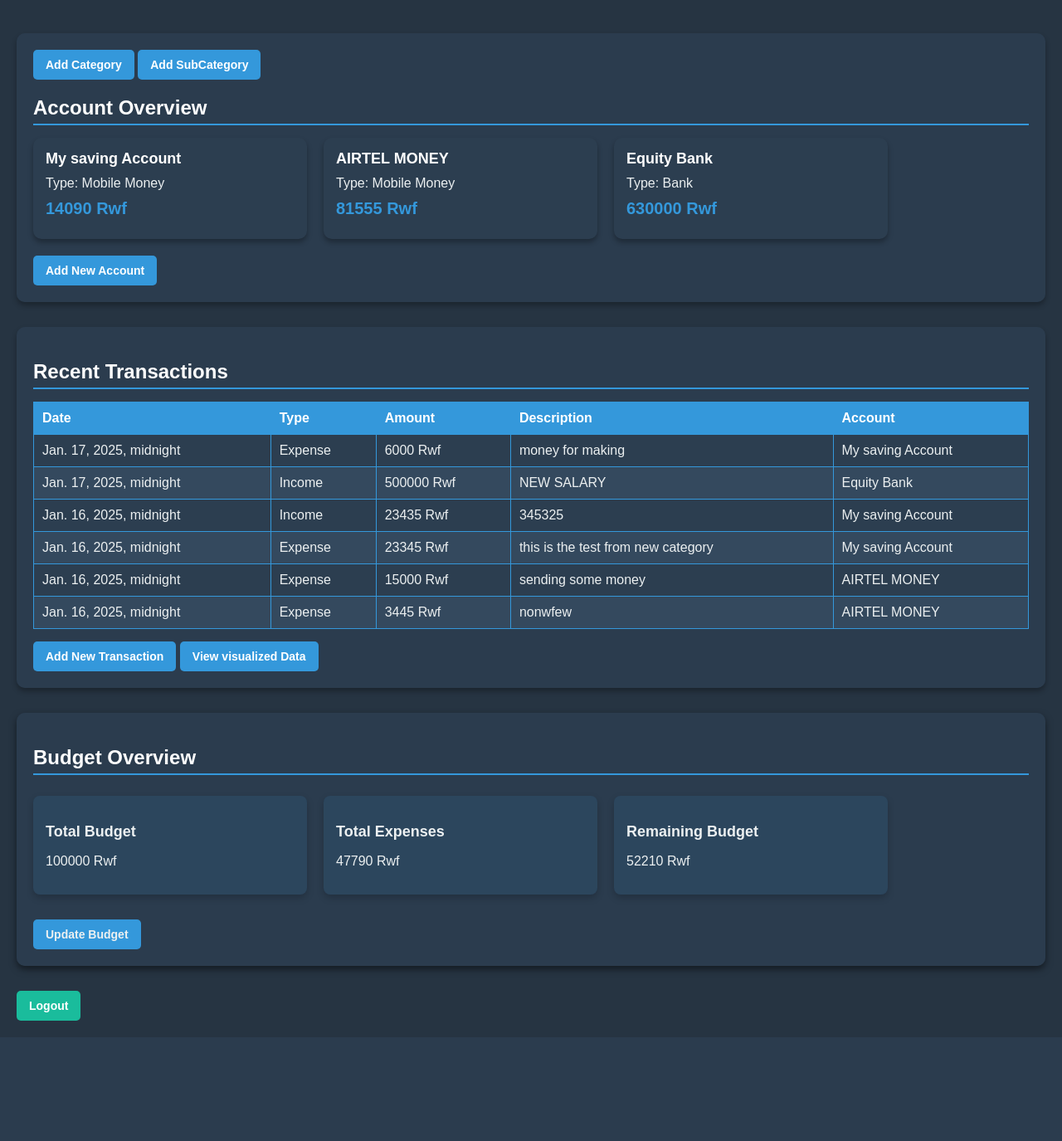
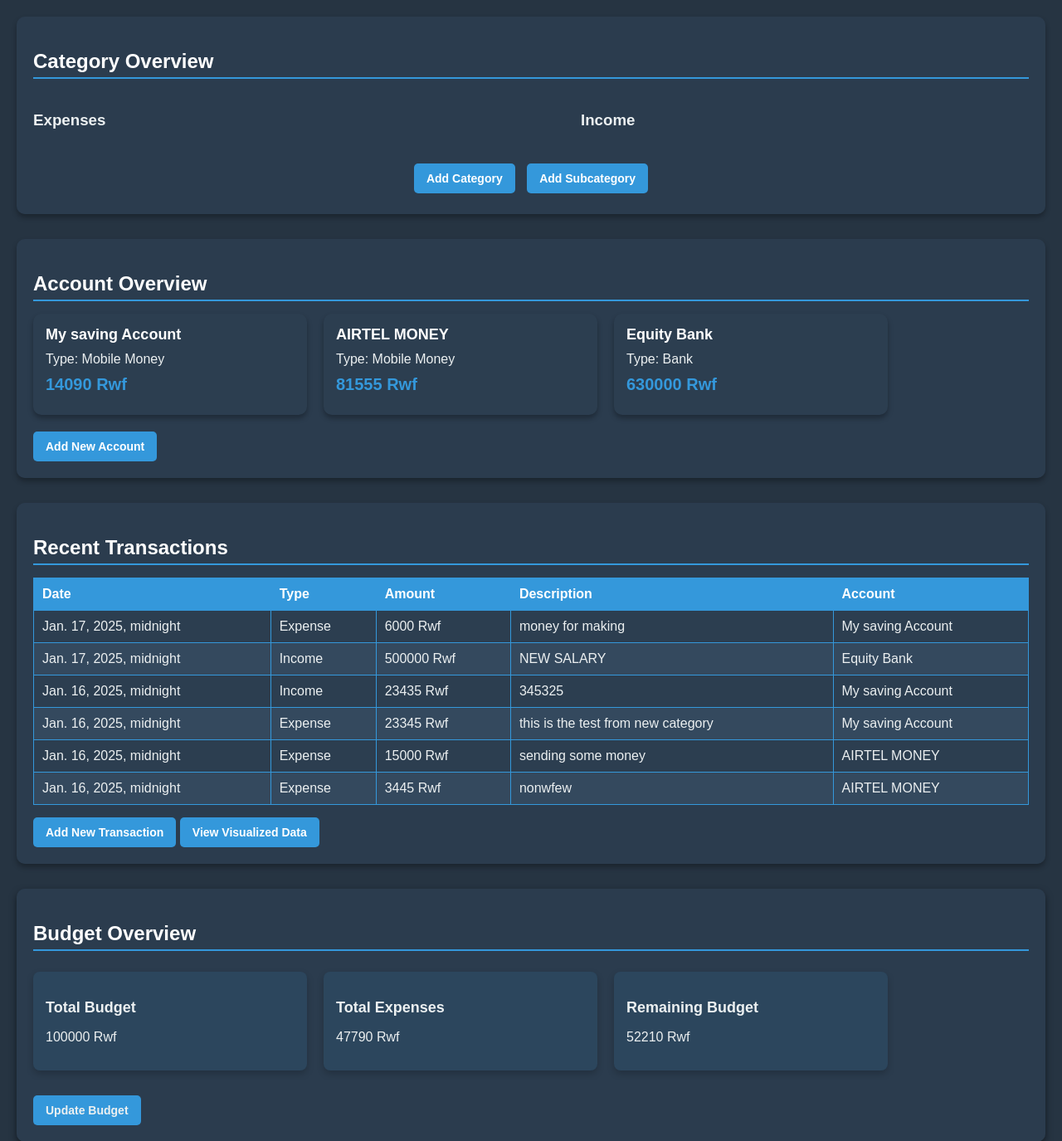
Before and after one commit to hirwacedric123/SpendIT, a Django app: page /home/ in a window 1280 px wide. Shown: the part 159-1534 px from the top of the page at 83% size. Before the commit the page ends 1389 px from the top, so only its background shows below. Run offline with Django 5.2, Linux system fonts and the light colour scheme; a user stored in the database is signed in; data comes from the database, SQL or seed files in the repository.

Commit message:
feat: add category overview section with expenses and income breakdown

```diff
--- a/Spend/templates/home.html
+++ b/Spend/templates/home.html
@@ -6,7 +6,6 @@
     <meta name="viewport" content="width=device-width, initial-scale=1.0">
     <title>Dashboard</title>
     <link rel="stylesheet" href="{% static 'assets/css/dashboard.css' %}">
-
 </head>
 <body>
     <header>
@@ -14,10 +13,54 @@
     </header>
 
     <main>
+        <!-- New Section: Category Overview -->
+        <section class="category-overview">
+            <h2>Category Overview</h2>
+            <div class="category-container">
+                <!-- Expenses -->
+                <div class="category-section">
+                    <h3>Expenses</h3>
+                    <ul>
+                        {% for category in expense_categories %}
+                            <li>
+                                {{ category.name }}
+                                <ul>
+                                    {% for subcategory in category.subcategories.all %}
+                                        <li>{{ subcategory.name }}</li>
+                                    {% endfor %}
+                                </ul>
+                            </li>
+                        {% endfor %}
+                    </ul>
+                </div>
+
+                <!-- Income -->
+                <div class="category-section">
+                    <h3>Income</h3>
+                    <ul>
+                        {% for category in income_categories %}
+                            <li>
+                                {{ category.name }}
+                                <ul>
+                                    {% for subcategory in category.subcategories.all %}
+                                        <li>{{ subcategory.name }}</li>
+                                    {% endfor %}
+                                </ul>
+                            </li>
+                        {% endfor %}
+                    </ul>
+                </div>
+            </div>
+
+            <!-- Buttons -->
+            <div class="category-buttons">
+                <a href="{% url 'add_category' %}" class="btn btn-primary">Add Category</a>
+                <a href="{% url 'add_subcategory' %}" class="btn btn-primary">Add Subcategory</a>
+            </div>
+        </section>
+
+        <!-- Account Overview Section -->
         <section class="account-overview">
-            <a href="{% url 'add_category' %}" class="btn btn-primary">Add Category</a>
-            <a href="{% url 'add_subcategory' %}" class="btn btn-primary">Add SubCategory</a>
-
             <h2>Account Overview</h2>
             <div class="account-cards">
                 {% for account in accounts %}
@@ -33,7 +76,7 @@
             <a href="{% url 'add_account' %}" class="btn btn-primary">Add New Account</a>
         </section>
 
-
+        <!-- Recent Transactions Section -->
         <section class="recent-transactions">
             <h2>Recent Transactions</h2>
             <table>
@@ -63,9 +106,10 @@
                 </tbody>
             </table>
             <a href="{% url 'add_transaction' %}" class="btn btn-primary">Add New Transaction</a>
-            <a href="{% url 'transaction_summary' %}" class="btn btn-primary">View visualized Data</a>
+            <a href="{% url 'transaction_summary' %}" class="btn btn-primary">View Visualized Data</a>
         </section>
 
+        <!-- Budget Overview Section -->
         <section class="budget-overview">
             <h2>Budget Overview</h2>
             {% if budget %}
@@ -89,7 +133,6 @@
                         </p>
                     </div>
                 </div>
-
                 {% if budget_overrun %}
                     <div class="alert alert-danger">
                         <strong>Warning!</strong> You have exceeded your budget.
@@ -101,20 +144,14 @@
             {% endif %}
         </section>
 
-        <!-- JavaScript Section to Check Budget -->
-
-
-
         <a href="/logout" class="btn btn-secondary">Logout</a>
     </main>
 
     <script>
         document.addEventListener('DOMContentLoaded', function() {
-            // Extract the remaining budget value from the text content of the element
-            const remainingBudgetText = document.getElementById('remaining-budget').textContent;
-            const remainingBudget = parseFloat(remainingBudgetText.replace(' Rwf', '').trim()); // Remove "Rwf" and parse the number
+            const remainingBudgetText = document.getElementById('remaining-budget')?.textContent || '0';
+            const remainingBudget = parseFloat(remainingBudgetText.replace(' Rwf', '').trim());
 
-            // Check if the budget is exceeded and show an alert
             if (remainingBudget < 0) {
                 alert('Warning! You have exceeded your budget!');
             }
```
Lines whose indentation alone changed are shown as unchanged.
